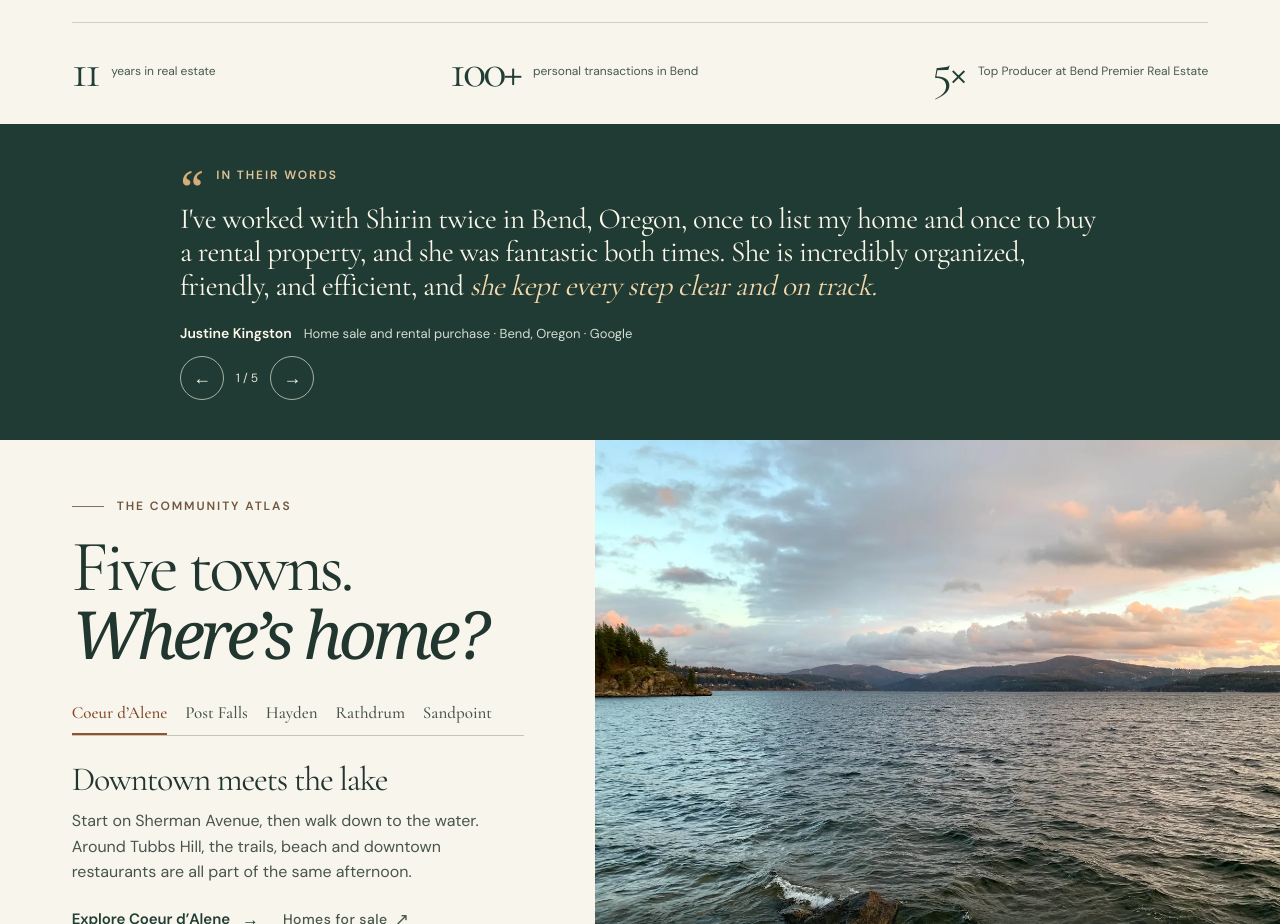
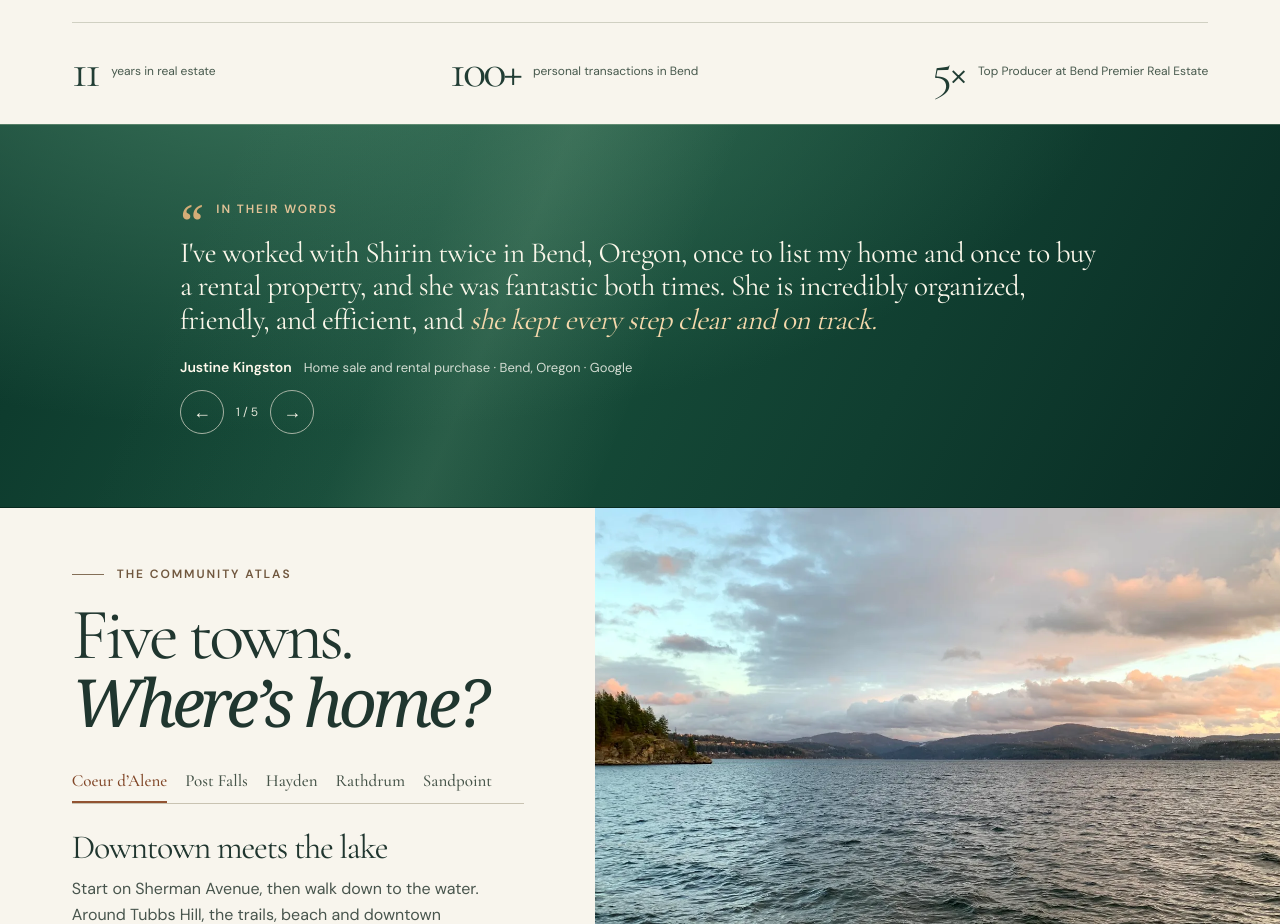
Before and after one commit to Unchainedmindprompts/Real-Estate-With-Shirin, a Next.js app: page / in a window 1280 px wide. Shown: the part 3120-4044 px from the top of the page. Built offline with nearby package versions, Linux system fonts and the light colour scheme.

Commit message:
Match the testimonial banner to the reference height and add an evergreen sheen

```diff
--- a/components/home/Home.module.css
+++ b/components/home/Home.module.css
@@ -215,10 +215,19 @@
  .weekend .railControls button { height: 44px; width: 44px; }
 }
 .reviews {
-  background: #203b33; color: #faf6e9;
-  padding: clamp(30px,3.1vw,55px) var(--gutter);
+  display: grid;
+  align-items: center;
+  min-height: max(24rem, 28.125vw);
+  padding: clamp(40px, 3.1vw, 64px) var(--gutter);
+  color: #faf6e9;
+  background-color: #103d30;
+  background-image:
+    linear-gradient(112deg, transparent 16%, rgb(191 223 200 / 3%) 33%, rgb(213 233 200 / 10%) 40%, transparent 52%),
+    radial-gradient(ellipse at 24% -20%, #397259 0%, transparent 59%),
+    linear-gradient(116deg, #0b362a 0%, #174e3a 40%, #103e30 70%, #082b23 100%);
+  box-shadow: inset 0 1px rgb(232 240 210 / 24%), inset 0 -1px rgb(1 20 14 / 50%);
 }
-.reviewBody { max-width: 920px; margin-inline: auto; }
+.reviewBody { width: 100%; max-width: 920px; margin-inline: auto; }
 .reviewBody .kicker { color: #e2c397; gap: 11px; font-size: 12px; }
 .quotation { height: 23px; font: 52px/.94 Georgia,serif; color: #d4ad77; }
 .reviewBody blockquote {
```
